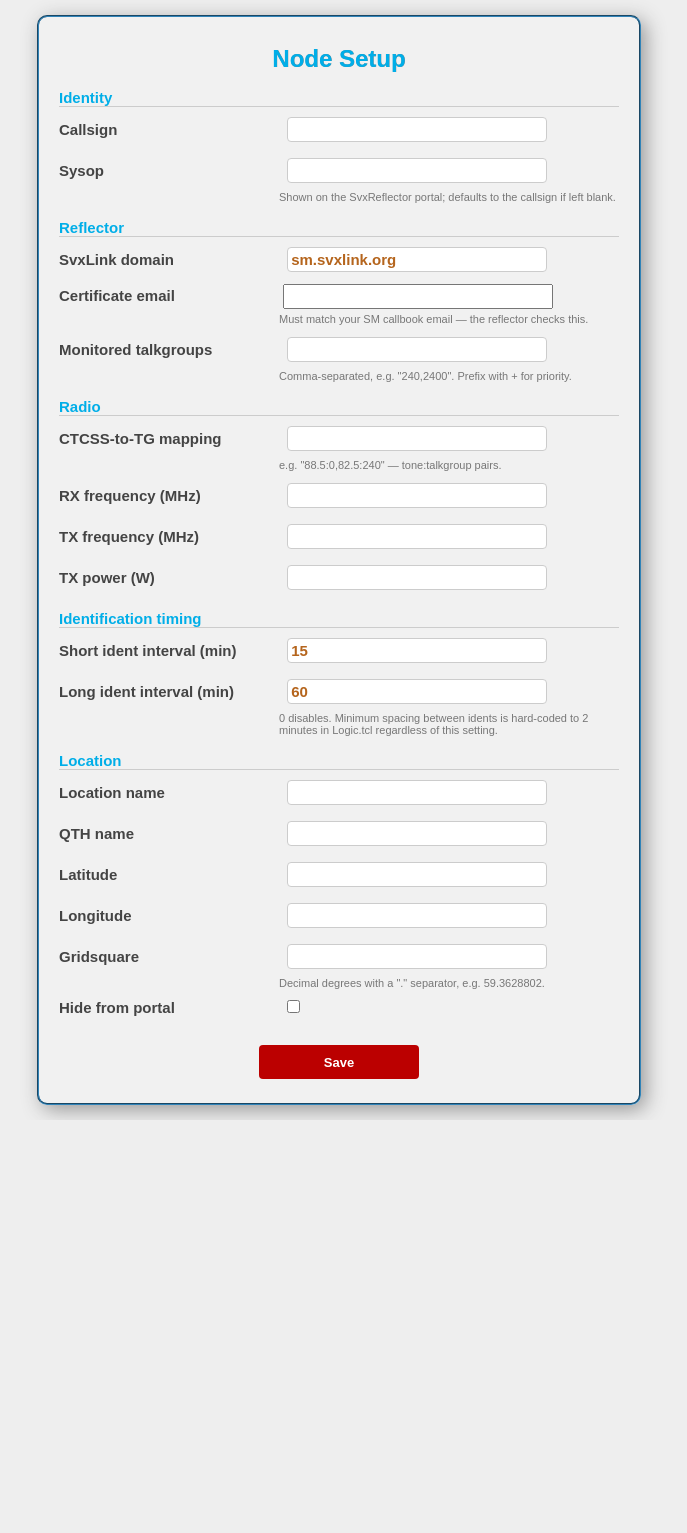
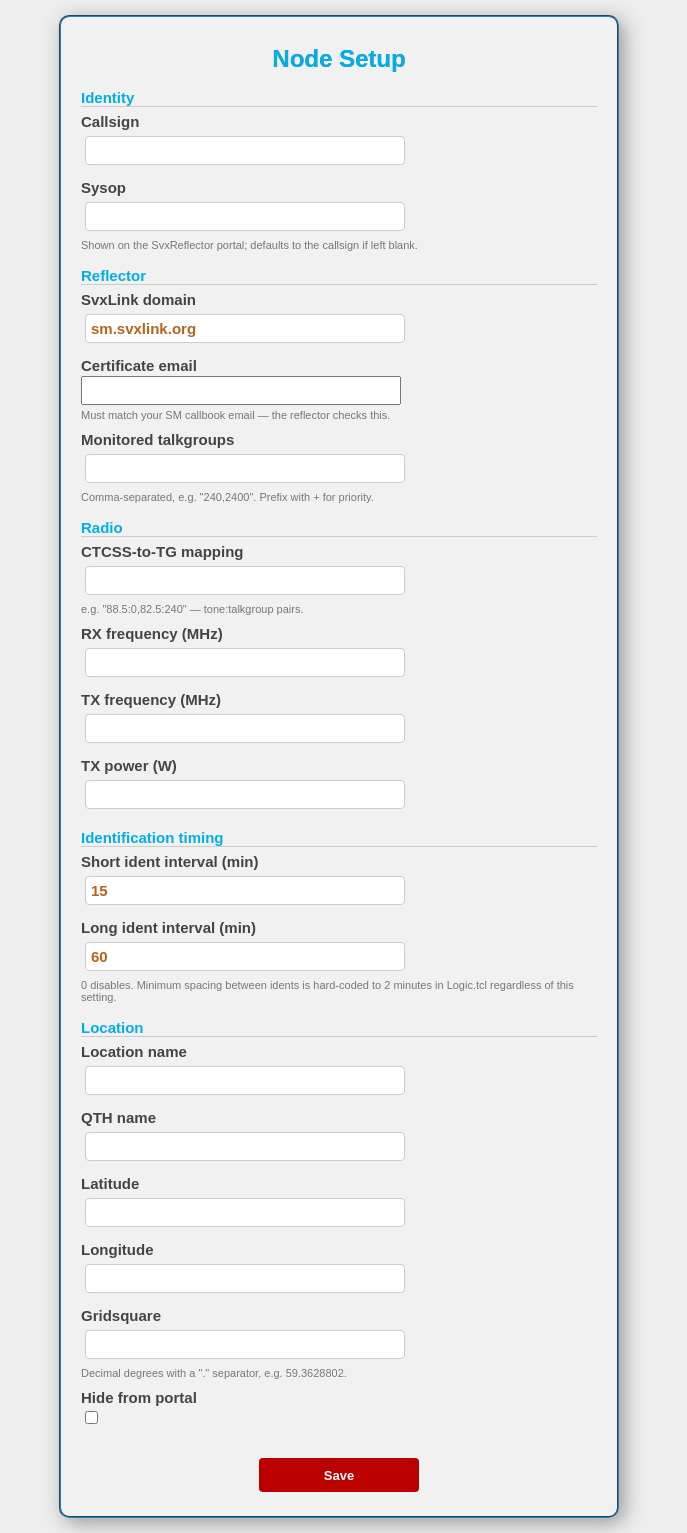
Before and after one commit to mrspock64/hotspot-image, a PHP site: page /setup/index.php in a window 1280 px wide. Shown: the whole page, without its empty margins (301-988 px from the left). Before the commit the page ends 1120 px from the top, so only its background shows below. Run offline with PHP 8.4, Linux system fonts and the light colour scheme.

Commit message:
Fix crash on dashboard landing page + polish setup page (found via local review)
- include/tools.php: format_uptime() threw a PHP 8 TypeError ('' % 60) and
  took down the whole index.php whenever shell_exec('cat /proc/uptime')
  returned something non-numeric (fails, unavailable, etc.) -- not just a
  local-testing artifact, this could fatal-error the live dashboard's home
  page on real hardware too. Now defends with is_numeric()+cast.
- dashboard/setup/index.php: form used a fixed 560px width that clipped in
  narrower viewports (verified: also broken on a plausible phone width).
  Switched to max-width+95% so it's actually responsive.
- include/inisync.php: suppressed the raw PHP warning from a failed file()
  read so only our own caught, friendly error message shows.

Verified end-to-end via `php -S` + the browser: Setup page renders, client-
side email validation blocks bad input before submit, server-side
validation catches a missing required field cleanly, and the write-failure
path (no /etc/svxlink present locally) is caught and shown without a stack
trace. This is as far as local testing can go -- actually writing
svxlink.conf/node_info.json needs a real node.

Co-Authored-By: Claude Sonnet 5 <noreply@anthropic.com>

```diff
--- a/dashboard/include/inisync.php
+++ b/dashboard/include/inisync.php
@@ -23,7 +23,7 @@
  */
 function iniSyncUpdateSection(string $filePath, string $section, array $keyValues): void
 {
-    $lines = file($filePath, FILE_IGNORE_NEW_LINES);
+    $lines = @file($filePath, FILE_IGNORE_NEW_LINES);
     if ($lines === false) {
         throw new RuntimeException("Could not read $filePath");
     }
--- a/dashboard/include/tools.php
+++ b/dashboard/include/tools.php
@@ -26,6 +26,10 @@ function format_time($seconds) {
 }
 
 function format_uptime($seconds) {
+    // $seconds comes from shell_exec('cat /proc/uptime') — defend against an
+    // empty/non-numeric result (command failed, unavailable, etc.) rather
+    // than letting a PHP 8 TypeError on '' % 60 take down the whole page.
+    $seconds = is_numeric($seconds) ? (int)$seconds : 0;
     $secs = intval($seconds % 60);
     $mins = intval($seconds / 60 % 60);
     $hours = intval($seconds / 3600 % 24);
--- a/dashboard/setup/index.php
+++ b/dashboard/setup/index.php
@@ -15,7 +15,9 @@ fieldset.form {
   border:#3083b8 2px groove;
   box-shadow:5px 5px 20px #999;
   background-color:#f1f1f1;
-  width:560px;
+  max-width:560px;
+  width:95%;
+  box-sizing:border-box;
   margin:15px auto;
   padding: 12px 20px 20px 20px;
   border-radius: 10px;
@@ -26,10 +28,10 @@ h1 {
   font-weight:bold;
   text-shadow: 0.25px 0.25px gray;
 }
-label { display:inline-block; width: 220px; font-weight:bold; }
-input[type=text], input[type=email], input[type=number] { width: 260px; padding:3px; }
-.row { margin-bottom: 8px; }
-.hint { color:#777; font-size: 11px; margin: -4px 0 8px 220px; }
+label { display:block; font-weight:bold; margin-bottom:2px; }
+input[type=text], input[type=email], input[type=number] { width: 100%; max-width:320px; padding:5px; box-sizing:border-box; }
+.row { margin-bottom: 10px; }
+.hint { color:#777; font-size: 11px; margin: -6px 0 10px 0; }
 .msg-ok { background:#d7f5da; border:1px solid #4aa361; padding:8px; border-radius:6px; margin-bottom:10px; }
 .msg-err { background:#f7d7d7; border:1px solid #c33; padding:8px; border-radius:6px; margin-bottom:10px; }
 .section-title { font-weight:bold; color:#00aee8; margin: 16px 0 6px 0; border-bottom: 1px solid #ccc; }
```
